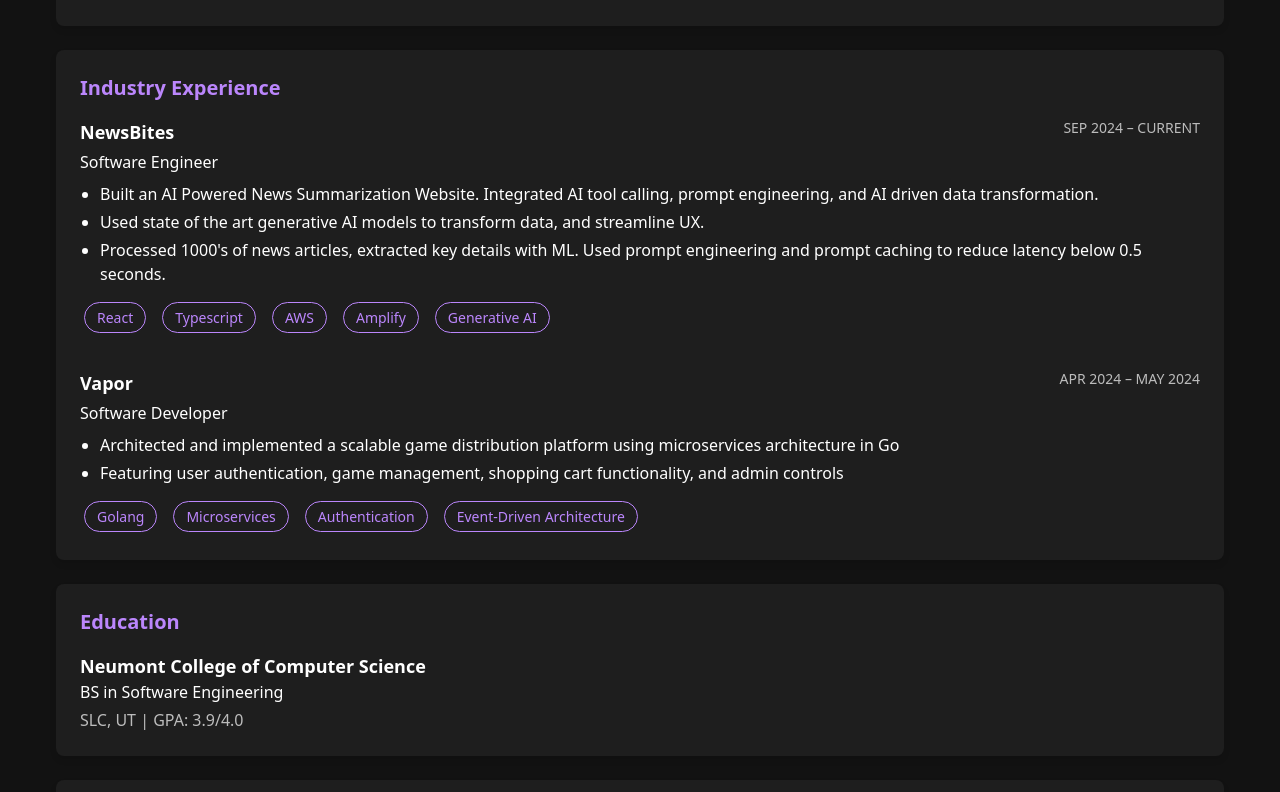
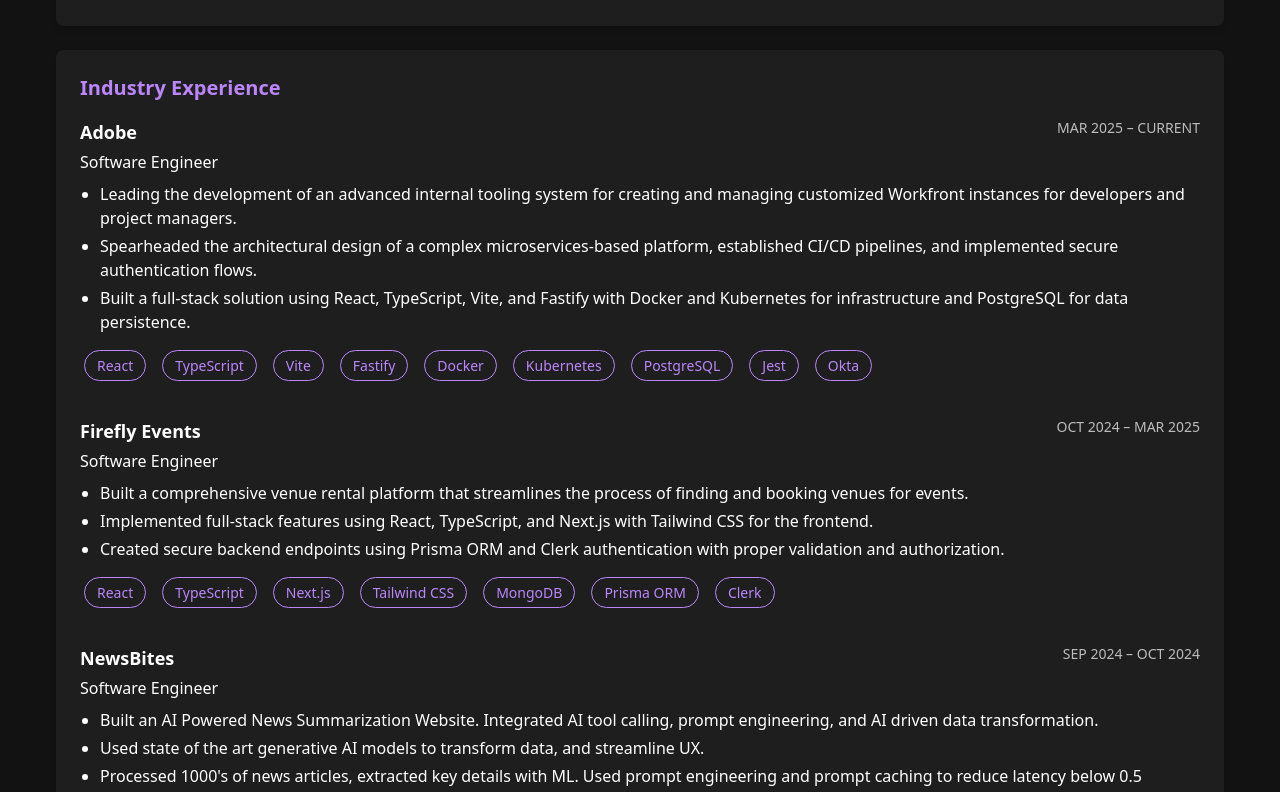
Before and after one commit to JakeMalmrose/nextfolio, a Next.js app: page /resume in a window 1280 px wide. Shown: the part 763-1555 px from the top of the page. Built offline with nearby package versions, Linux system fonts and the light colour scheme.

Commit message:
Updating resume with my adobe experience

```diff
--- a/app/resume/page.tsx
+++ b/app/resume/page.tsx
@@ -39,8 +39,30 @@
   const [experiences] = useState<Experience[]>([
     {
       title: "Software Engineer",
+      company: "Adobe",
+      date: "MAR 2025 – CURRENT",
+      description: [
+        "Leading the development of an advanced internal tooling system for creating and managing customized Workfront instances for developers and project managers.",
+        "Spearheaded the architectural design of a complex microservices-based platform, established CI/CD pipelines, and implemented secure authentication flows.",
+        "Built a full-stack solution using React, TypeScript, Vite, and Fastify with Docker and Kubernetes for infrastructure and PostgreSQL for data persistence."
+      ],
+      techStack: ["React", "TypeScript", "Vite", "Fastify", "Docker", "Kubernetes", "PostgreSQL", "Jest", "Okta"]
+    },
+    {
+      title: "Software Engineer",
+      company: "Firefly Events",
+      date: "OCT 2024 – MAR 2025",
+      description: [
+        "Built a comprehensive venue rental platform that streamlines the process of finding and booking venues for events.",
+        "Implemented full-stack features using React, TypeScript, and Next.js with Tailwind CSS for the frontend.",
+        "Created secure backend endpoints using Prisma ORM and Clerk authentication with proper validation and authorization."
+      ],
+      techStack: ["React", "TypeScript", "Next.js", "Tailwind CSS", "MongoDB", "Prisma ORM", "Clerk"]
+    },
+    {
+      title: "Software Engineer",
       company: "NewsBites",
-      date: "SEP 2024 – CURRENT",
+      date: "SEP 2024 – OCT 2024",
       description: [
         "Built an AI Powered News Summarization Website. Integrated AI tool calling, prompt engineering, and AI driven data transformation.",
         "Used state of the art generative AI models to transform data, and streamline UX.",
```
